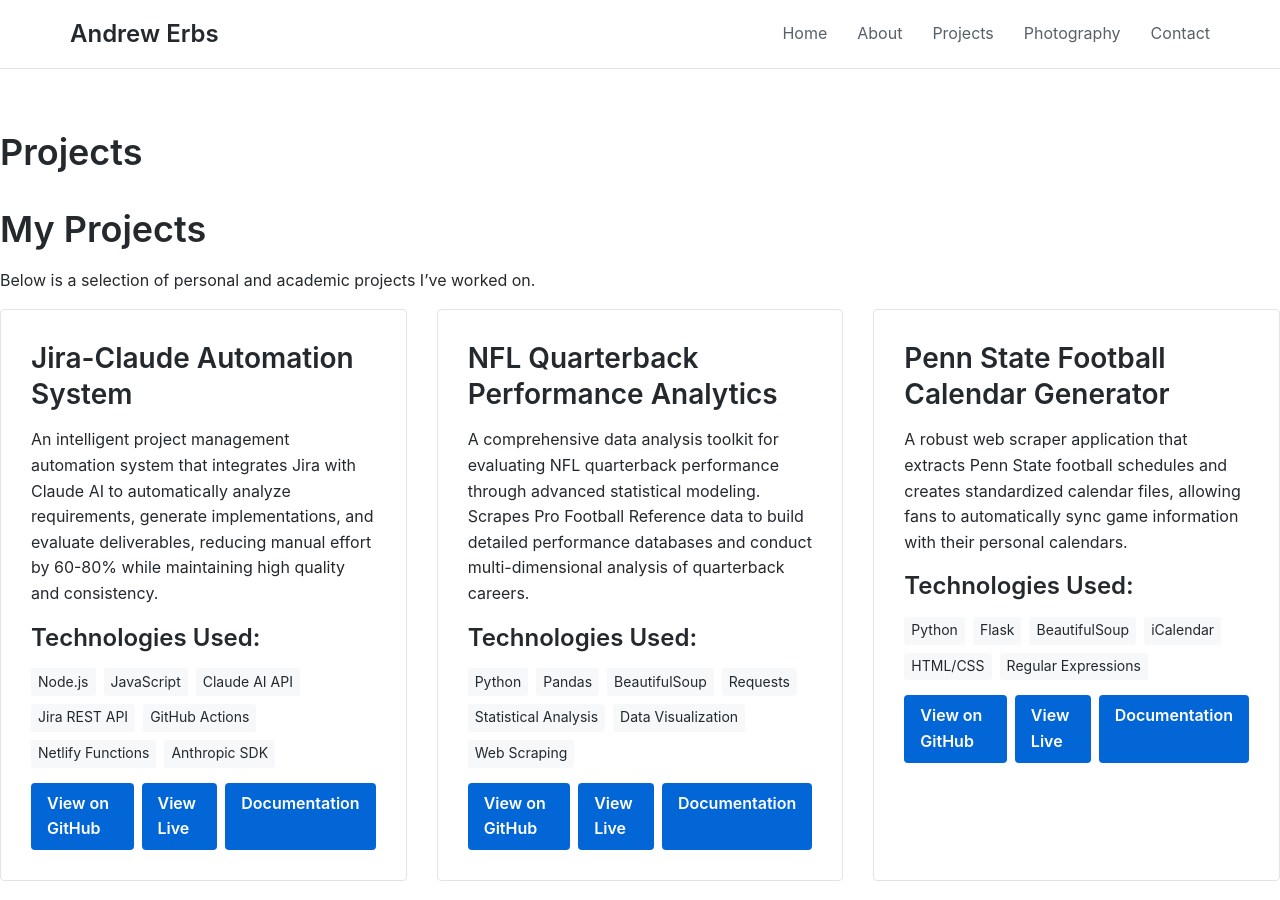
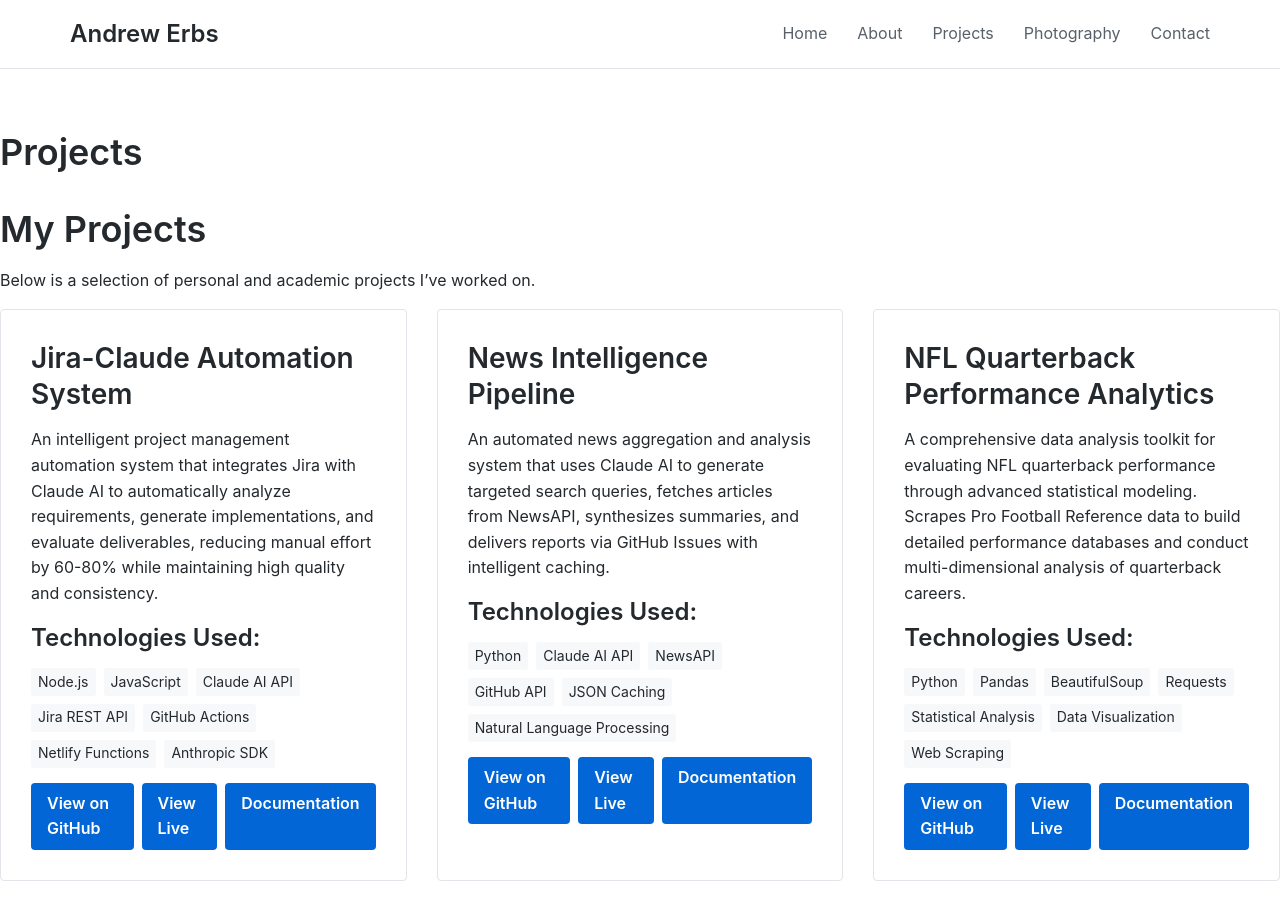
Before and after one commit to LordOfTheTrees/TreePage, a Jekyll site: the page built from pages/projects.md, in a window 1280 px wide and 900 px high. Built offline with Jekyll 4.4.1, drawn with Linux system fonts in a browser that asks for light colours.

Commit message:
modified:   _data/projects.yml

```diff
--- a/_data/projects.yml
+++ b/_data/projects.yml
@@ -20,6 +20,32 @@
     - Real-time artifact creation and version control management
     - Multi-stage progression tracking with automated status updates
     - Intelligent error handling and fallback mechanisms for robust operations
+
+# News Intelligence Pipeline
+- title: "News Intelligence Pipeline"
+  description: "An automated news aggregation and analysis system that uses Claude AI to generate targeted search queries, fetches articles from NewsAPI, synthesizes summaries, and delivers reports via GitHub Issues with intelligent caching."
+  technologies:
+    - Python
+    - Claude AI API
+    - NewsAPI
+    - GitHub API
+    - JSON Caching
+    - Natural Language Processing
+  github_url: "https://github.com/LordOfTheTrees/News_Update"
+  live_url: ""
+  documentation: ""
+  key_features:
+    - Smart query generation using Claude AI for effective NewsAPI searches
+    - Intelligent caching system to reduce API costs and improve performance
+    - Multi-source news aggregation from 150k+ sources via NewsAPI
+    - AI-powered synthesis and summarization of articles into structured reports
+    - GitHub integration for automated issue creation and team notifications
+    - Email notifications through GitHub's built-in system
+    - Customizable news topics and i-source news aggregation from 150k+ sources via NewsAPI
+    - AI-powered synthesis and summarization of articles into structured reports
+    - GitHub integration for automated issue creation and team notifications
+    - Email notifications through GitHub's built-in system
+    - Customizable news topics and configurable automation via GitHub Actions
 
 # NFL Quarterback Performance Analytics
 - title: "NFL Quarterback Performance Analytics"
```
